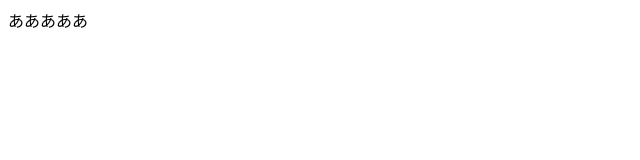
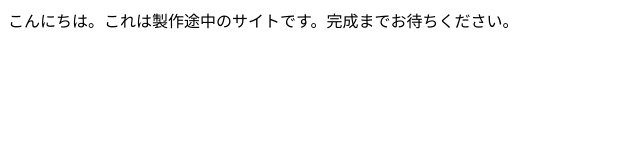
Before and after one commit to kibouhikari/html_test, a plain HTML site: page index.html in a window 1280 px wide. Shown: the whole page, without its empty margins (0-640 px from the left). Drawn offline with Linux system fonts and the light colour scheme.

Commit message:
真面目に編集しました

```diff
--- a/index.html
+++ b/index.html
@@ -6,6 +6,6 @@
     <title>Document</title>
 </head>
 <body>
-    あああああ
+    こんにちは。これは製作途中のサイトです。完成までお待ちください。
 </body>
 </html>
```
